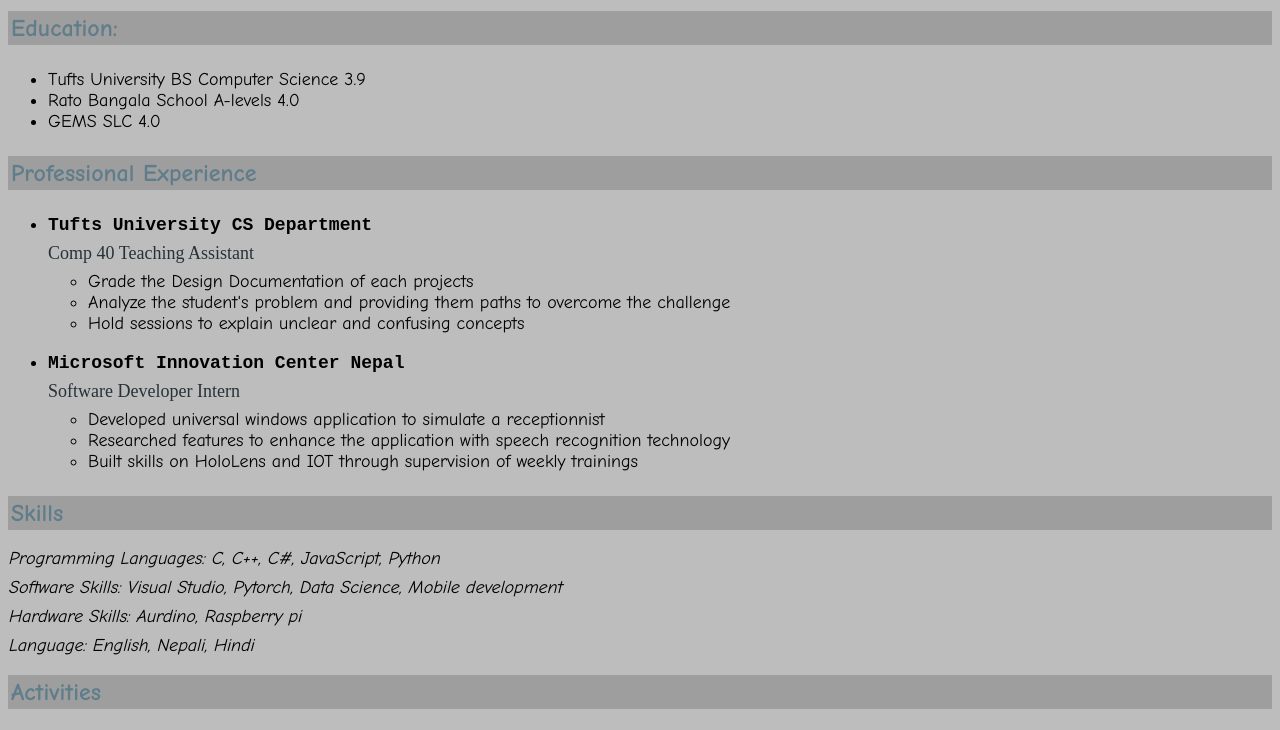
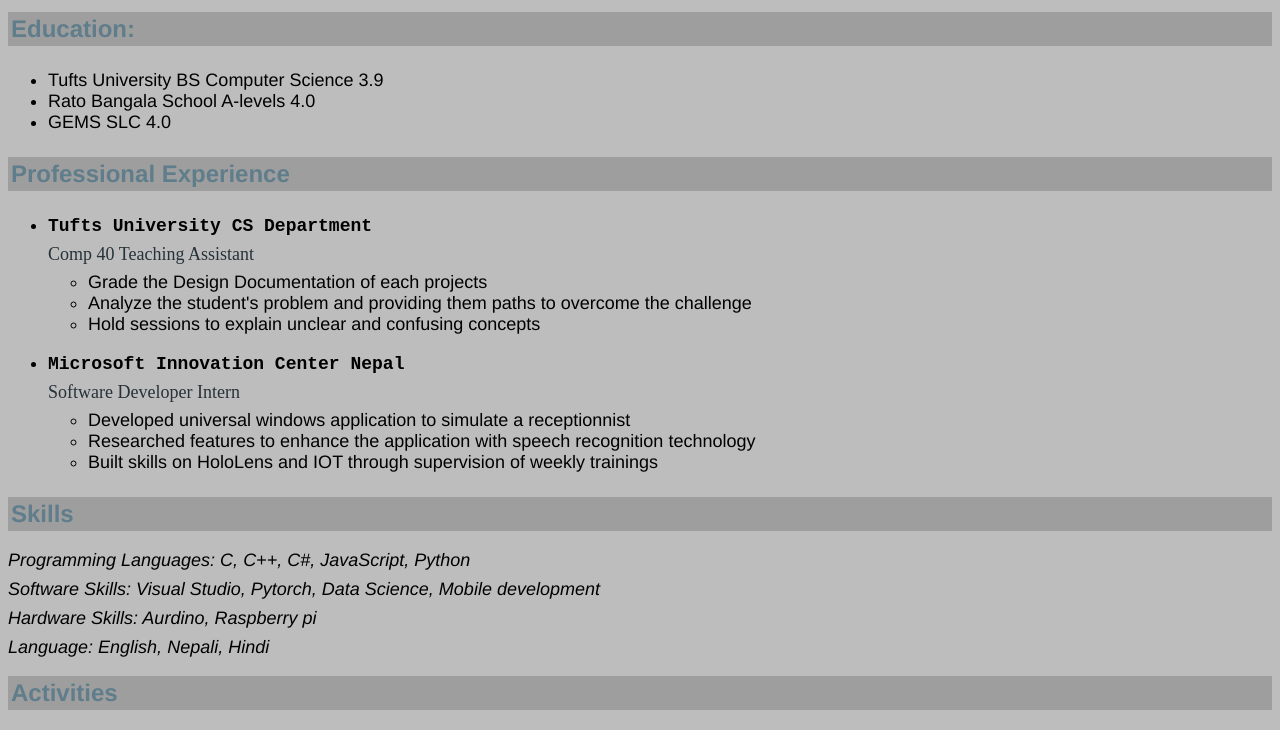
Before and after one commit to maryal01/maryal01.github.io, a plain HTML site: page resume.html in a window 1280 px wide. Shown: the part 84-814 px from the top of the page. Drawn offline with Linux system fonts and the light colour scheme.

Commit message:
update README

```diff
--- a/resume.css
+++ b/resume.css
@@ -1,6 +1,6 @@
 body {
 	background-color: #BDBDBD;
-	font-family: "Comic Sans MS";
+	font-family: "Helvetica";
 	font-size: 18px;
 }
 
```
Also changed, not shown: 1 other file.
